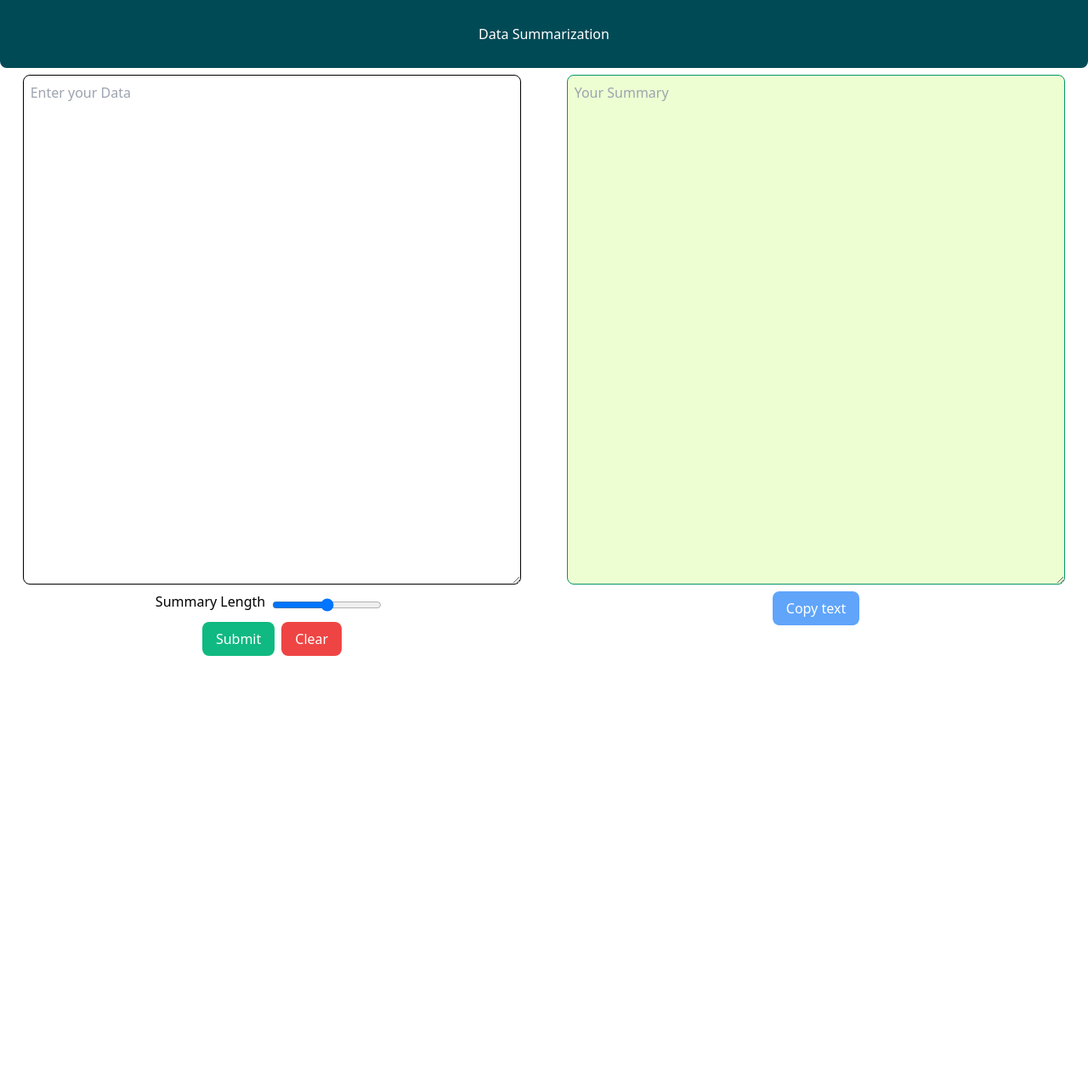
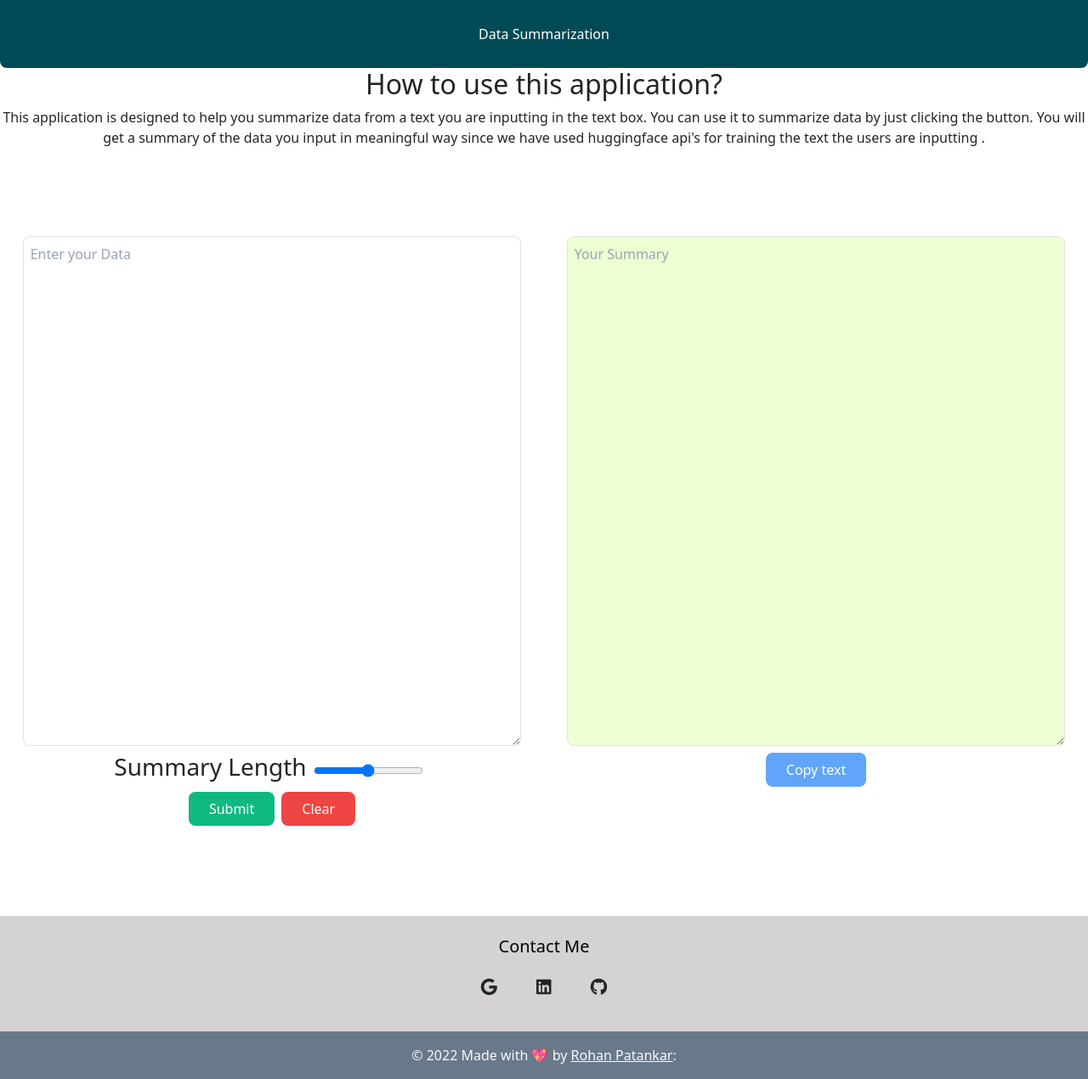
Before and after one commit to rohanpatankar926/DataSummarizer-using-huggingface-api, a Flask app: page / in a window 1280 px wide. Shown: the whole page at 85% size. Before the commit the page ends 772 px from the top, so only its background shows below. Run offline with Flask 2, Linux system fonts and the light colour scheme; some libraries are stand-ins or nearby versions.

Commit message:
web application

```diff
--- a/webapp/templates/index.html
+++ b/webapp/templates/index.html
@@ -7,8 +7,11 @@
     <meta name="viewport" content="width=device-width, initial-scale=1.0">
     <title>Data Summarization</title>
     <link href="https://unpkg.com/tailwindcss@^2/dist/tailwind.min.css" rel="stylesheet">
+    <link rel="icon" href="static/images/huggingface.png">
+    <script src="https://kit.fontawesome.com/778c911bcf.js" crossorigin="anonymous"></script>
+    <link href="https://cdn.jsdelivr.net/npm/bootstrap@5.1.3/dist/css/bootstrap.min.css" rel="stylesheet"
+        integrity="sha384-1BmE4kWBq78iYhFldvKuhfTAU6auU8tT94WrHftjDbrCEXSU1oBoqyl2QvZ6jIW3" crossorigin="anonymous">
 </head>
-
 <body>
 
     <header style="background-color: #004A56;"
@@ -17,6 +20,19 @@
     </header>
 
     <section class="flex flex-wrap mt-20 w-full">
+        <center><div>
+            <center><h2>How to use this application?</h2></center>
+            <p>
+                This application is designed to help you summarize data from a text you are inputting in the text box.
+                You can use it to summarize data by just clicking the button.
+                You will get a summary of the data you input in meaningful way since we have used huggingface api's for training the text the users are inputting .
+
+            </p>
+        </div></center>
+
+</section>
+    <section class="flex flex-wrap mt-20 w-full">
+
         <div class="w-full md:w-1/2">
             <form class="w-full flex flex-col md:h-screen" action="{{url_for('Summarize')}}" method="post">
                 <textarea class="w-11/12 md:h-3/4 m-2 p-2 border-black rounded-lg border self-center justify-center"
@@ -45,6 +61,33 @@
             </div>
         </div>
     </section>
+    <footer class="text-center text-white " style="background-color: #d4d2d2;">
+        <!-- Grid container -->
+        <div class="container pt-4">
+            <!-- Section: Social media -->
+            <section class="mb-4">
+                <h5 style="color:black">Contact Me</h5>
+                <a class="btn btn-link btn-floating btn-lg text-dark m-1" href="" role="button"
+                    data-mdb-ripple-color="dark"><i class="fab fa-google"></i></a>
+
+                <!-- Linkedin -->
+                <a class="btn btn-link btn-floating btn-lg text-dark m-1" href="https://www.linkedin.com/in/rohanpatankar926/" role="button"
+                    data-mdb-ripple-color="dark" target="_blank"><i class="fab fa-linkedin" ></i></a>
+                <!-- Github -->
+                <a class="btn btn-link btn-floating btn-lg text-dark m-1" href="https://github.com/rohanpatankar926" role="button"
+                    data-mdb-ripple-color="dark" target="_blank"><i class="fab fa-github"></i></a>
+            </section>
+            <!-- Section: Social media -->
+        </div>
+        <!-- Grid container -->
+
+        <!-- Copyright -->
+        <div class="text-center text-light p-3" style="background-color: rgba(3, 36, 67, 0.504);">
+            © 2022 Made with 💖 by <a class="text-light" href="https://rohanpatankar.netlify.app/" target="_blank">Rohan Patankar</a>:
+        </div>
+        <!-- Copyright -->
+    </footer>
+
     <script>
         function myFunction() {
             /* Get the text field */
```
Also changed, not shown: webapp/static/images/huggingface.png (added).
